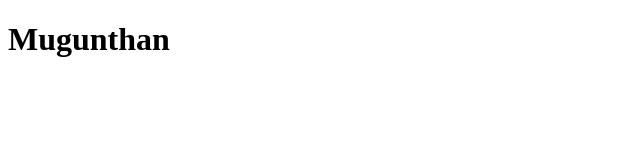
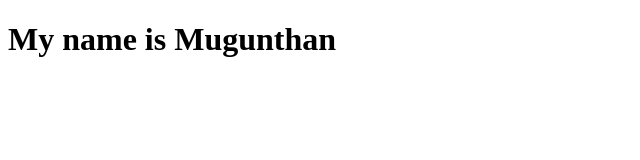
Before and after one commit to Mugunthan-ofl/practice, a plain HTML site: page index.html in a window 1280 px wide. Shown: the whole page, without its empty margins (0-640 px from the left). Drawn offline with Linux system fonts and the light colour scheme.

Commit message:
feat: edited the content

```diff
--- a/index.html
+++ b/index.html
@@ -6,6 +6,6 @@
     <title>Document</title>
 </head>
 <body>
-    <h1>Mugunthan</h1>
+    <h1>My name is Mugunthan</h1>
 </body>
 </html>
```
